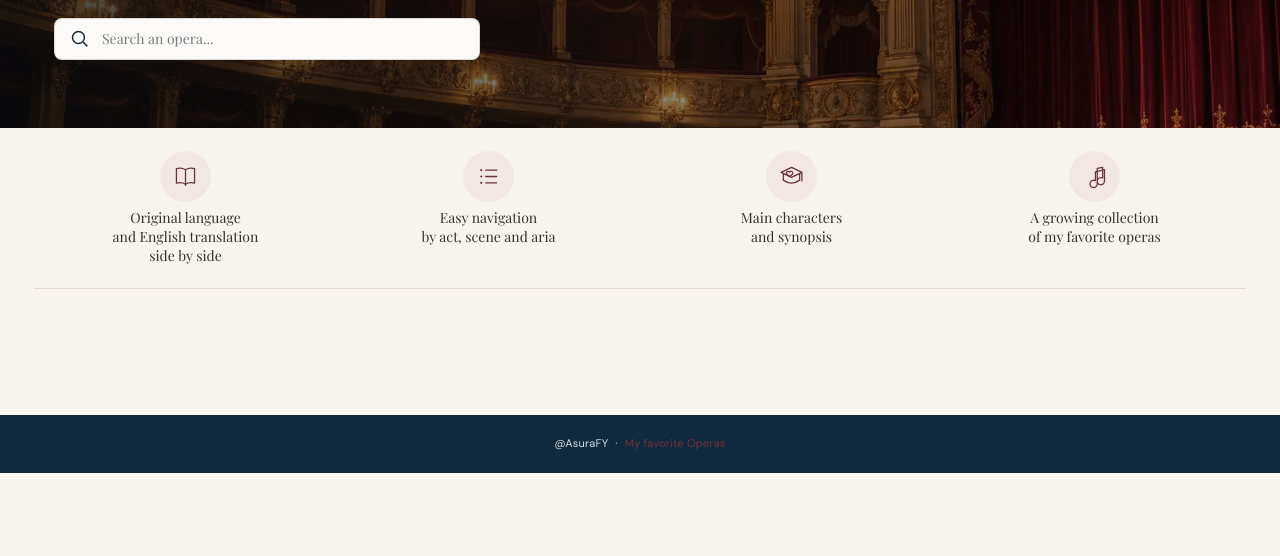
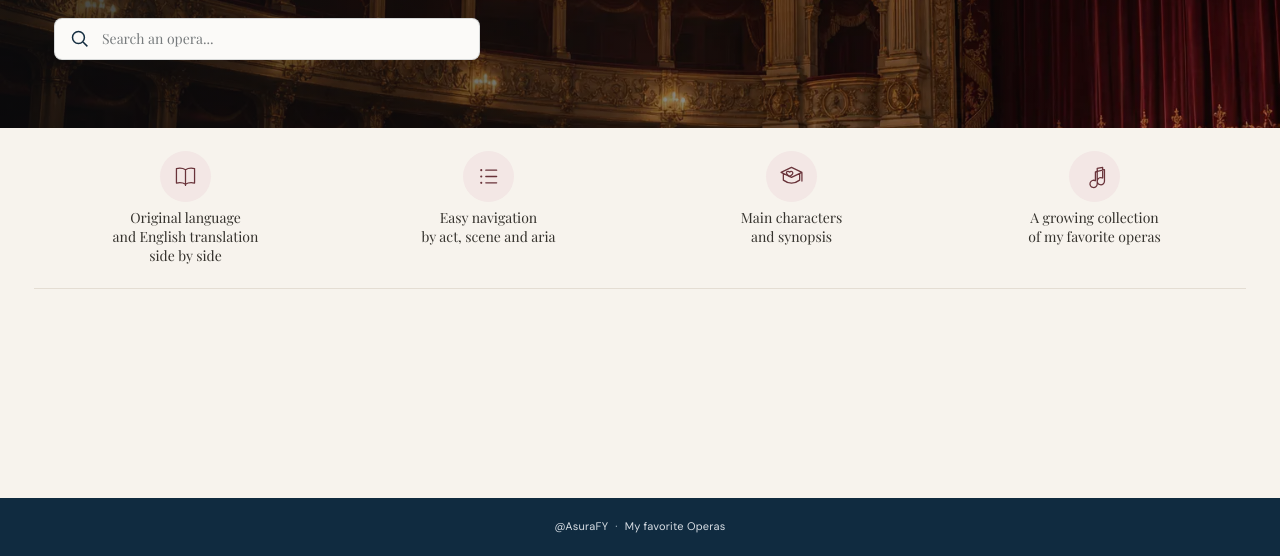
Before and after one commit to AsuraFY/my-favorite-operas, a plain HTML site: page index.html in a window 1280 px wide. Shown: the part 244-800 px from the top of the page. Drawn offline with nearby package versions, Linux system fonts and the light colour scheme.

Commit message:
Polish homepage navigation and footer placement

```diff
--- a/src/main.js
+++ b/src/main.js
@@ -21,7 +21,7 @@ function header(active) {
     <button class="menu-toggle" aria-label="Open navigation" aria-expanded="false"><span></span><span></span></button>
     <nav class="main-nav" aria-label="Main navigation">
       <a class="${active === "home" ? "is-active" : ""}" href="#/">Home</a>
-      <a class="${active === "operas" ? "is-active" : ""}" href="#/operas">Operas <span class="nav-count">04</span></a>
+      <a class="${active === "operas" ? "is-active" : ""}" href="#/operas">Operas</a>
       <a class="${active === "about" ? "is-active" : ""}" href="#/about">About</a>
     </nav>
     <button class="search-trigger" aria-label="Search operas"><svg viewBox="0 0 24 24" aria-hidden="true"><circle cx="10.8" cy="10.8" r="6.8"></circle><path d="m16 16 5 5"></path></svg></button>
--- a/styles.css
+++ b/styles.css
@@ -304,6 +304,8 @@ button { font: inherit; }
 }
 
 /* Homepage refresh: the reference-led opera house banner and blue navigation. */
+#app { min-height: 100vh; min-height: 100svh; display: flex; flex-direction: column; }
+#app > main { flex: 1 0 auto; }
 .site-header {
   height: 54px;
   display: grid;
@@ -349,6 +351,7 @@ button { font: inherit; }
 .menu-toggle { display: none; }
 .site-footer {
   min-height: 58px;
+  margin-top: auto;
   padding: 14px 30px;
   display: flex;
   justify-content: center;
@@ -359,6 +362,7 @@ button { font: inherit; }
   letter-spacing: .02em;
 }
 .site-footer span + span::before { content: "·"; margin-right: 7px; color: #b9c9d5; }
+.site-footer > span:last-child { color: #d8dee4; }
 .home-banner {
   width: 100%;
   min-height: 318px;
```
